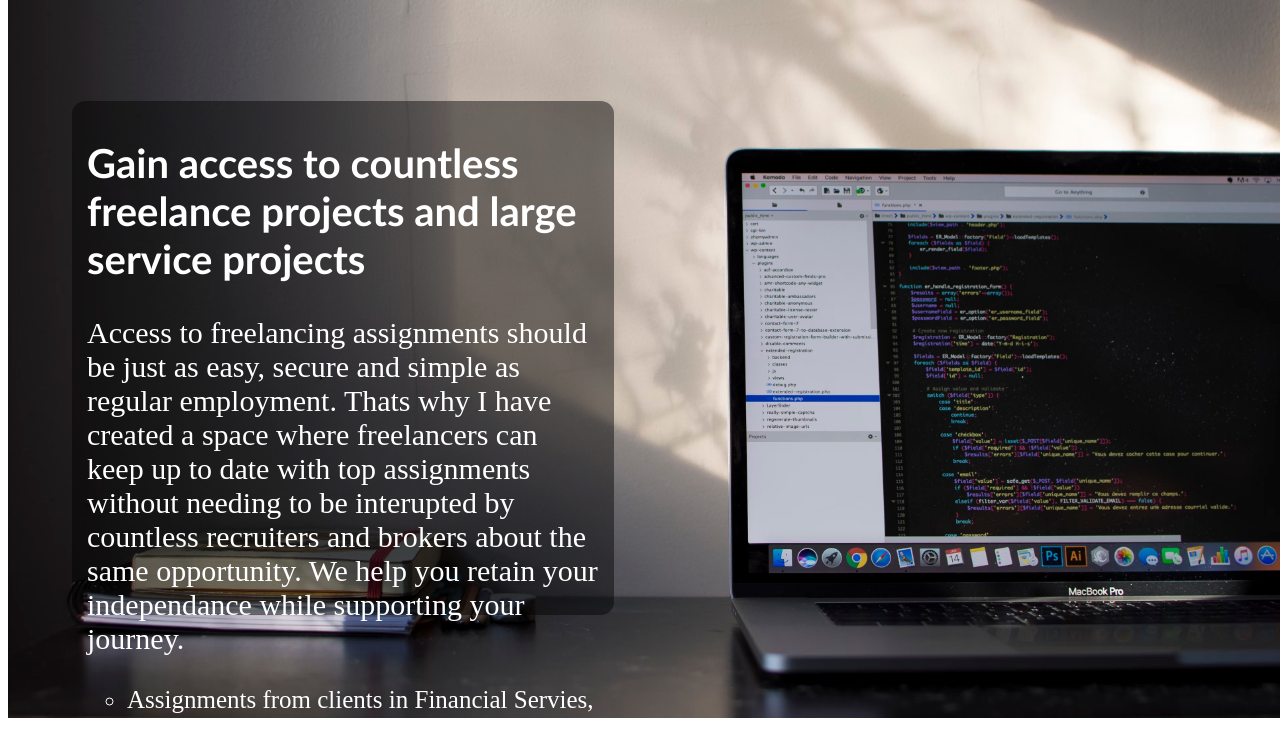
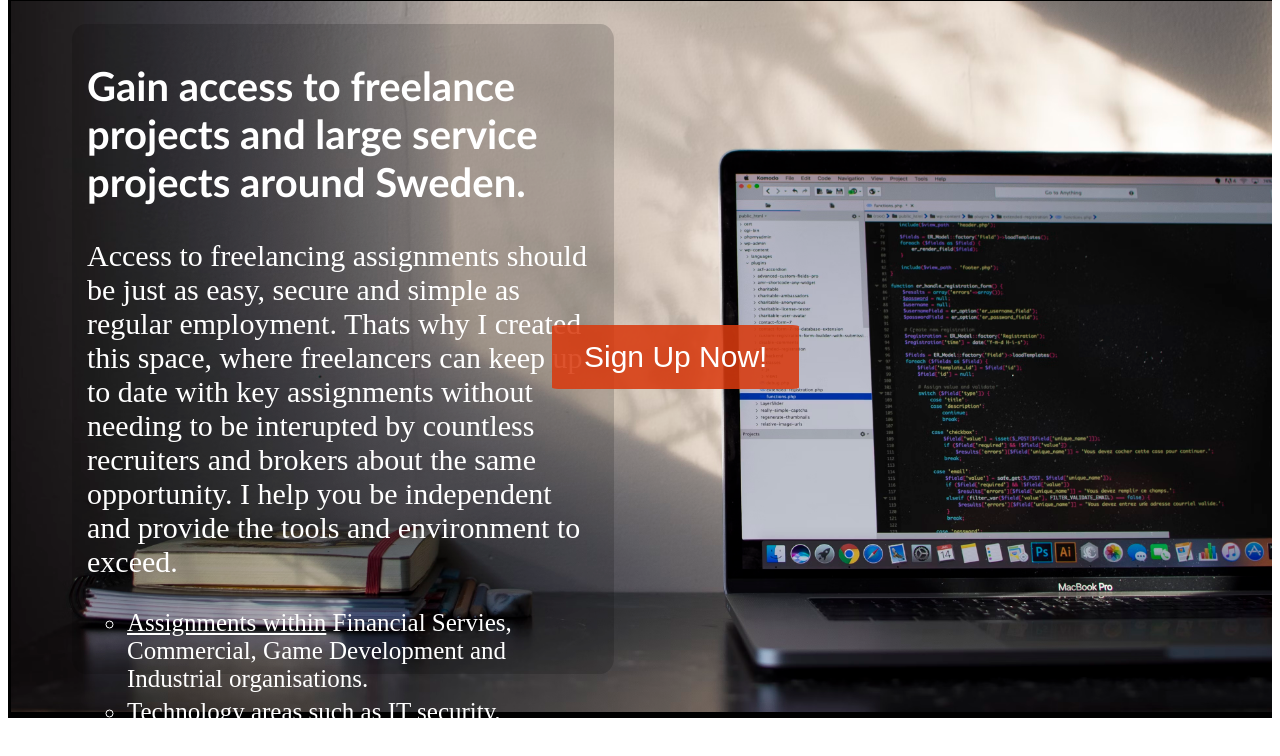
Before and after one commit to BjornBishop/Third-Attempt, a plain HTML site: page index.html in a window 1280 px wide. Shown: the part 70-826 px from the top of the page. Drawn offline with Linux system fonts and the light colour scheme.

Commit message:
feat: added button with link to next section. altered background image properties to be smaller.

```diff
--- a/assets/style.css
+++ b/assets/style.css
@@ -5,7 +5,7 @@
     font-family: Cochin;
     position: fixed;
     width: 100%;
-    z-index: 1;
+    z-index: 9;
 }
 .top-nav a {
     float: left;
@@ -34,10 +34,15 @@
   /* This section is CSS for home section*/
   .home {
     padding-top: 60px;
+    max-height: 900px;
+    overflow: hidden;
+    border-bottom-style: solid;
+    border-color: black;
+    border-width: 3px;
   }
   .home-intro {
     width: 100%;
-    position: absolute;
+    position: static;
     display: flex;
   }
   .top-bilder {
@@ -45,16 +50,20 @@
     display: block;
     margin-right: auto;
     margin-left: auto;
-    z-index: 2;
+    z-index: 1;
+    border-style: solid;
+    border-color: black;
+    border-width: 3px;
   }
 .home-intro-text {
     position: absolute;
-    background-color: #00000074;
+    background-color: #0000002b;
     border-radius: 2.5%;
     max-width: 40%;
-    max-height: 70%;
-    z-index: 3;
-    align-self: center;
+    max-height: 80%;
+    margin-top: 2%;
+    z-index: 2;
+    align-self:flex-start;
     margin-left: 5%;
     padding: 5px 15px 5px 15px;
 }
@@ -66,9 +75,29 @@
 .home-intro-text p {
     font-size: 30px;
     color: white;
+    font-family: ;
 }
 .home-intro-text ul li {
     font-size: 25px;
     list-style-type: circle;
     color: white;
+    margin-bottom: 5px;
 }
+.sign-button {
+  z-index: 3;
+  position: absolute;
+  align-self: center;
+  margin-left: 34rem;
+}
+.button {
+  background-color: rgba(216, 58, 14, 0.872);
+  border: none;
+  color: white;
+  font-size: 30px;
+  text-decoration: none;
+  padding: 15px 32px;
+  border-radius: 2.5%;
+}
+.button:hover {
+  background-color: #0c4214;
+}
--- a/index.html
+++ b/index.html
@@ -26,21 +26,24 @@
             <div class="home-intro">
                     <img src="assets/pictures/photo-1484417894907-623942c8ee29.avif" alt="computer with coding on screen and books on desk beside laptop" aria-describedby="coding laptop and books" class="top-bilder">
                     <div class="home-intro-text">
-                        <h2>Gain access to countless freelance projects and large service projects</h2>
+                        <h2>Gain access to freelance projects and large service projects around Sweden.</h2>
                         <p>
                             Access to freelancing assignments should be just as easy, secure and simple
-                            as regular employment. Thats why I have created a space where freelancers
-                            can keep up to date with top assignments without needing to be interupted
-                            by countless recruiters and brokers about the same opportunity. We help
-                            you retain your independance while supporting your journey.
+                            as regular employment. Thats why I created this space, where freelancers
+                            can keep up to date with key assignments without needing to be interupted
+                            by countless recruiters and brokers about the same opportunity. I help
+                            you be independent and provide the tools and environment to exceed.
                         </p>
                         <ul>
-                            <li>Assignments from clients in Financial Servies, Large Commercial companies, Game Development and Industrial organisations.</li>
-                            <li>Technology areas such as IT security, Infrastructure, Digital Workplace Services, Support, Networking and more!</li>
-                            <li>Increased ability for quick re-deployment by never missing a freelance mission that matches your abilities.</li>
-                            <li>Clean and simple assignments delivered straight to your hands with round the clock support if you have any questions.</li>
+                            <li><u>Assignments within</u> Financial Servies, Commercial, Game Development and Industrial organisations.</li>
+                            <li><u>Technology areas</u> such as IT security, Infrastructure, Digital Workplace Services, Support, Networking and more!</li>
+                            <li><u>Quickly re-deploy</u> by never missing a freelance mission that matches your abilities.</li>
+                            <li><u>Clean and simple</u> delivery straight to your inbox, with round the clock support if you have any questions.</li>
                         </ul>
                     </div>
+                <div class="sign-button">
+                    <button a href="#sign-up" type="button" class="button">Sign Up Now!</a></button>
+                </div>
             </div>
         </section>
         <!--Everything to do with the "why" section-->
```
